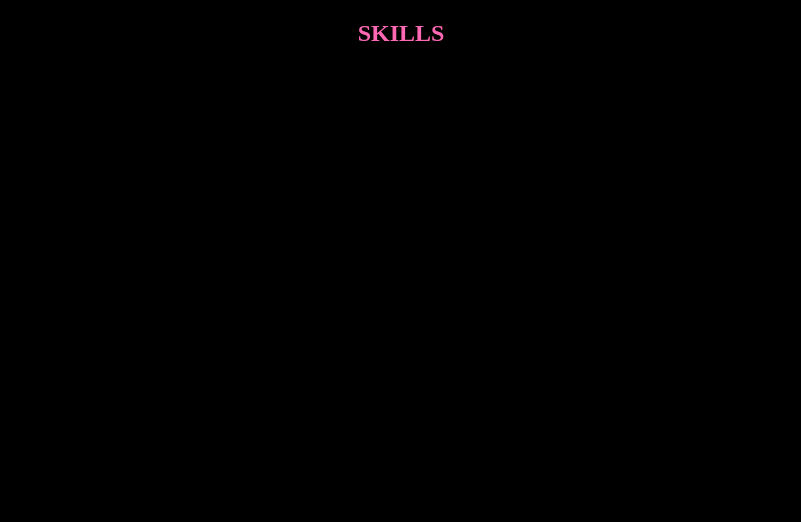
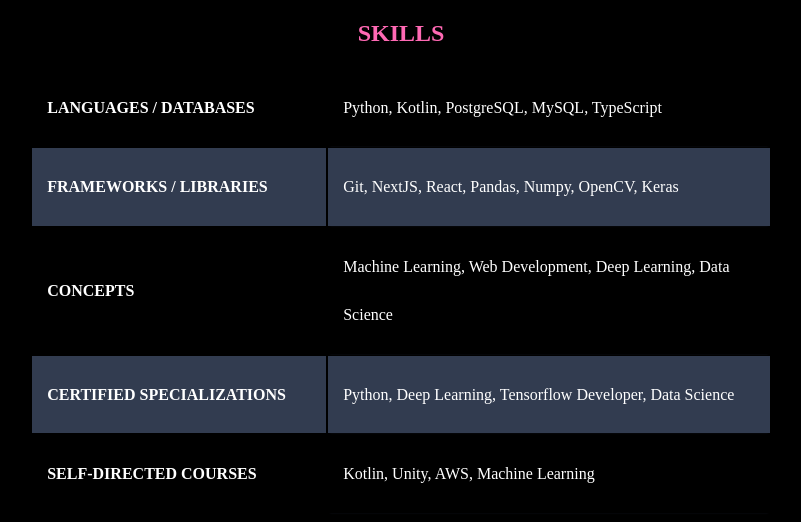
Before and after one commit to rishika11111/rishikasankaran, a Next.js app: page /skills in a window 1280 px wide. Shown: the top 522 px of the page, without its empty margins (239-1040 px from the left). Built offline with nearby package versions, Linux system fonts and the light colour scheme.

Commit message:
Adding skills

```diff
--- /dev/null
+++ b/components/skillsTable.tsx
@@ -0,0 +1,32 @@
+import skillsTableStyles from '../styles/components/skillsTable.module.css'
+
+export default function SkillsTable() {
+  return (
+  <div >
+    <table className={skillsTableStyles.container}>
+    <tbody>
+        <tr>
+            <th scope="row" width='40%'>LANGUAGES / DATABASES</th>
+            <td>Python, Kotlin, PostgreSQL, MySQL, TypeScript</td>
+        </tr>
+        <tr>
+            <th scope="row" >FRAMEWORKS / LIBRARIES</th>
+            <td className={skillsTableStyles.alternateRow}>Git, NextJS, React, Pandas, Numpy, OpenCV, Keras</td>
+        </tr>
+        <tr>
+            <th scope="row">CONCEPTS</th>
+            <td>Machine Learning, Web Development, Deep Learning, Data Science</td>
+        </tr>
+        <tr>
+            <th scope="row">CERTIFIED SPECIALIZATIONS</th>
+            <td>Python, Deep Learning, Tensorflow Developer, Data Science</td>
+        </tr>
+        <tr>
+            <th scope="row">SELF-DIRECTED COURSES</th>
+            <td>Kotlin, Unity, AWS, Machine Learning</td>
+        </tr>
+        </tbody>
+    </table>
+  </div>
+  );
+}
--- a/pages/skills.tsx
+++ b/pages/skills.tsx
@@ -1,12 +1,13 @@
 import styles from '../styles/Home.module.css'
 import project_styles from '../styles/projects.module.css'
 import Link from 'next/link'
+import SkillsTable from '../components/skillsTable'
 
 export default function Skills() {
   return (
   <>
       <h2 className={project_styles.titles}>SKILLS</h2>
-      <p> To be released soon. Deployment in progress. </p>
+      <SkillsTable/>
   </>
   )
 }
--- /dev/null
+++ b/styles/components/skillsTable.module.css
@@ -0,0 +1,87 @@
+.table{
+color: white;
+}
+
+/*
+#323C50
+#2C3446
+.yellow { color: #FFF842; }
+*/
+.container{
+  font-weight: bold;
+  text-align: left;
+  line-height: 3;
+  color: white;
+}
+
+.container td {
+  font-weight: normal;
+  -webkit-box-shadow: 0 2px 2px -2px #0E1119;
+  -moz-box-shadow: 0 2px 2px -2px #0E1119;
+  box-shadow: 0 2px 2px -2px #0E1119;
+}
+
+.container {
+  text-align: left;
+  overflow: hidden;
+  margin: 0 auto;
+  display: table;
+}
+
+.container td, .container th {
+  padding-bottom: 2%;
+  padding-top: 2%;
+  padding-left:2%;
+}
+
+/* Background-color of the odd rows */
+.container tr:nth-child(odd) {
+  background-color: black;
+}
+
+/* Background-color of the even rows */
+
+.container tr:nth-child(even) {
+  background-color: #323C50;
+}
+
+.container td:first-child { color: #FB667A; }
+
+.container tr:hover {
+background-color: #464A52;
+-webkit-box-shadow: 0 6px 6px -6px #0E1119;
+-moz-box-shadow: 0 6px 6px -6px #0E1119;
+box-shadow: 0 6px 6px -6px #0E1119;
+}
+
+.container td:hover{
+  background-color: #FFF842;
+  color: #403E10;
+  font-weight: bold;
+
+  box-shadow: #7F7C21 -1px 1px, #7F7C21 -2px 2px, #7F7C21 -3px 3px, #7F7C21 -4px 4px, #7F7C21 -5px 5px, #7F7C21 -6px 6px;
+  transform: translate3d(6px, -6px, 0);
+
+  transition-delay: 0s;
+	  transition-duration: 0.4s;
+	  transition-property: all;
+  transition-timing-function: line;
+}
+
+.container th:hover{
+  background-color: #FFF842;
+  color: #403E10;
+  font-weight: bold;
+  box-shadow: #7F7C21 -1px 1px, #7F7C21 -2px 2px, #7F7C21 -3px 3px, #7F7C21 -4px 4px, #7F7C21 -5px 5px, #7F7C21 -6px 6px;
+  transform: translate3d(6px, -6px, 0);
+
+  transition-delay: 0s;
+	  transition-duration: 0.4s;
+	  transition-property: all;
+  transition-timing-function: line;
+}
+
+@media (max-width: 800px) {
+.container td:nth-child(4),
+.container th:nth-child(4) { display: none; }
+}
```
